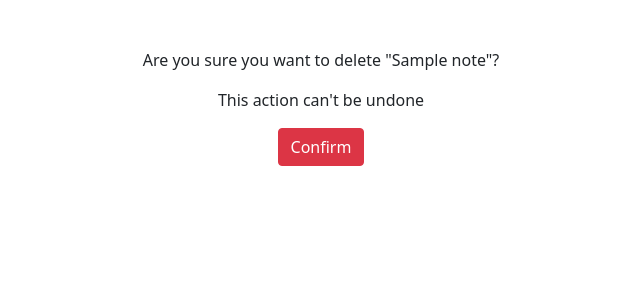
After one commit to gkc189/django-notes1, a Django app: page /smart/notes/1/delete in a window 1280 px wide. The commit adds this page. Shown: the top 300 px of the page, without its empty margins (319-959 px from the left). Run offline with Django 5.2, Linux system fonts and the light colour scheme; tables that the repository leaves empty hold one stand-in row (values such as "Sample post").

Commit message:
Added ability to like a note, with display for num-likes per note. Added missing delete-note html.

```diff
--- a/notes/models.py
+++ b/notes/models.py
@@ -5,4 +5,4 @@ class Notes(models.Model):
     title = models.CharField(max_length=200)
     text = models.TextField()
     created = models.DateTimeField(auto_now_add=True)
-    num_likes = models.PositiveIntegerField(default=0)
+    likes = models.PositiveIntegerField(default=0)
--- /dev/null
+++ b/notes/templates/notes/notes_delete.html
@@ -0,0 +1,10 @@
+{% extends 'base.html' %}
+
+{% block content %}
+<form method="post">
+    {% csrf_token %}
+    <p> Are you sure you want to delete "{{notes.title}}"?</p>
+    <p> This action can't be undone </p>
+    <input type="submit" class="btn btn-danger" value="Confirm"/>
+</form>
+{% endblock %}
--- a/notes/templates/notes/notes_detail.html
+++ b/notes/templates/notes/notes_detail.html
@@ -5,7 +5,10 @@
     <h1 class="my-5">{{note.title}}</h1>
     <p>{{note.text}}</p>
 
+    <p>{{note.likes}} likes</p>
+    <a href="{% url 'notes.add_like' pk=note.id %}" class="btn btn-secondary my-5">Upvote</a>
     <a href="{% url 'notes.list' %}" class="btn btn-secondary my-5">Back</a>
     <a href="{% url 'notes.update' pk=note.id %}" class="btn btn-secondary">Edit</a>
+    <a href="{% url 'notes.delete' pk=note.id %}" class="btn btn-danger">Delete</a>
 </div>
 {% endblock %}
--- a/notes/urls.py
+++ b/notes/urls.py
@@ -5,5 +5,7 @@ urlpatterns = [
     path('notes',views.NotesListView.as_view(), name="notes.list"),
     path('notes/<int:pk>',views.NotesDetailView.as_view(), name='notes.detail'),
     path('notes/<int:pk>/edit',views.NotesUpdateView.as_view(), name='notes.update'),
-    path('notes/new',views.NotesCreateView.as_view(), name="notes.new")
+    path('notes/<int:pk>/delete',views.NotesDeleteView.as_view(), name='notes.delete'),
+    path('notes/new',views.NotesCreateView.as_view(), name="notes.new"),
+    path('notes/<int:pk>/add_like', views.add_like_view, name="notes.add_like")
 ]
--- a/notes/views.py
+++ b/notes/views.py
@@ -1,10 +1,23 @@
-from django.shortcuts import render
-from django.http import Http404
+from django.shortcuts import render, get_object_or_404
+from django.http import Http404, HttpResponseRedirect
 from django.views.generic import CreateView, ListView, UpdateView, DetailView
+from django.views.generic.edit import DeleteView
 from .forms import NotesForm
+from django.urls import reverse
 
 # Create your views here.
 from .models import Notes
+
+def add_like_view(request, pk):
+    note = get_object_or_404(Notes, pk=pk)
+    note.likes += 1
+    note.save()
+    return HttpResponseRedirect(reverse("notes.detail",args=(pk,)))
+
+class NotesDeleteView(DeleteView):
+    model = Notes
+    success_url = '/smart/notes'
+    template_name = 'notes/notes_delete.html'
 
 class NotesUpdateView(UpdateView):
     model = Notes
```
